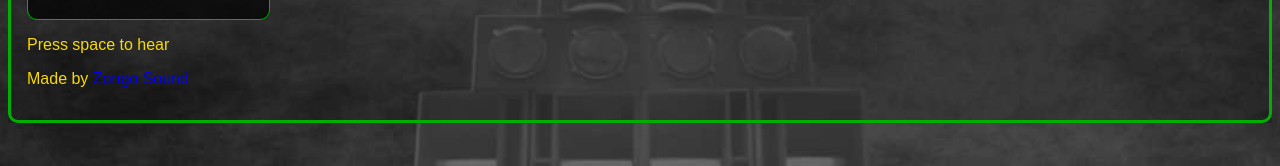
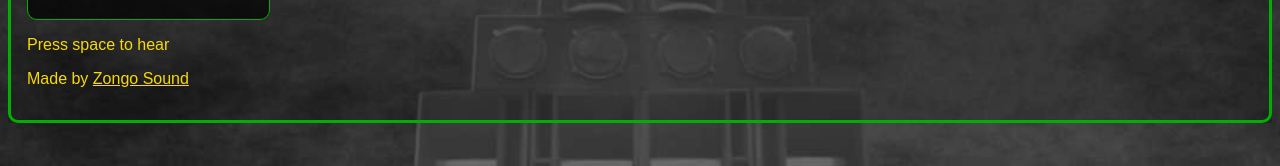
Before and after one commit to DwayneSamuels/dubsiren, a website: page index.html in a window 1280 px wide. Shown: the part 298-464 px from the top of the page. Drawn offline with Linux system fonts and the light colour scheme.

Commit message:
Update link color

```diff
--- a/style.css
+++ b/style.css
@@ -11,6 +11,10 @@ body {
     color: #F9DA00;
     background-color: black;
     background: rgba(0, 0, 0, 0.2);
+}
+
+a {
+    color: #F9DA00;
 }
 
 h1 {
```
